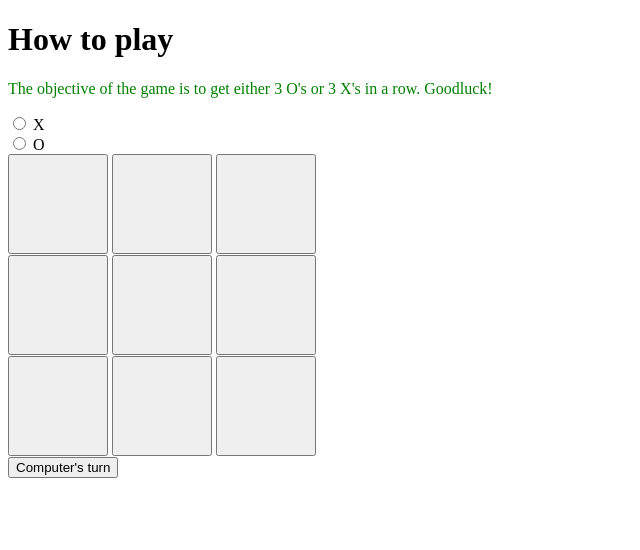
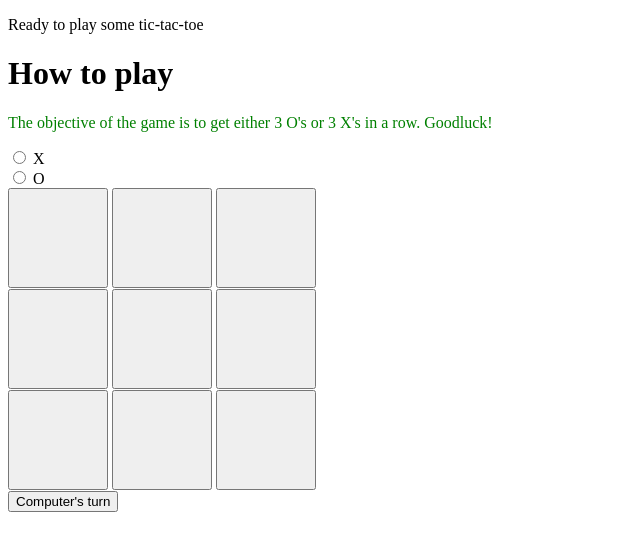
Before and after one commit to jamieschoeman808/tic-tac-toe_JS_CSS_HTML, a plain HTML site: page index.html in a window 1280 px wide. Shown: the whole page, without its empty margins (0-640 px from the left). Drawn offline with Linux system fonts and the light colour scheme.

Commit message:
New Features

```diff
--- a/index.html
+++ b/index.html
@@ -8,6 +8,7 @@
 
     <body>
         <div id="intro">
+            <p>Ready to play some tic-tac-toe</p>
             <h1>How to play</h1>
             <p id="rules">The objective of the game is to get either 3 O's or 3 X's in a row. Goodluck!</p>
             <div id="selection">
```
